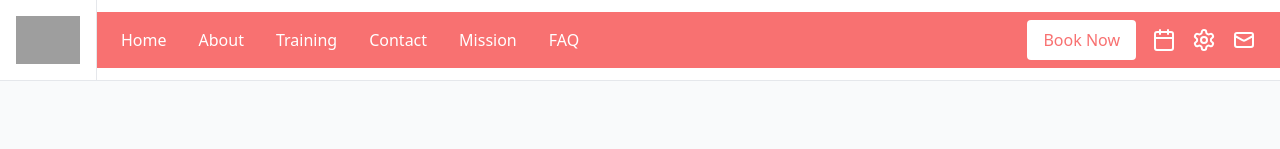
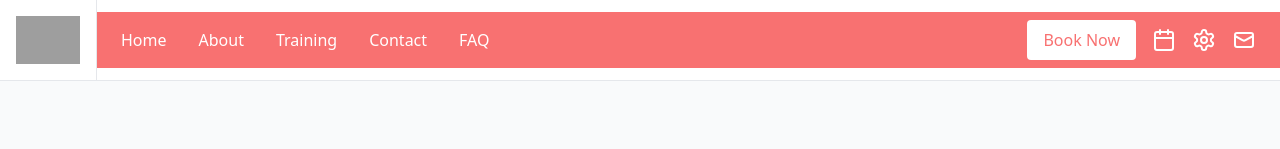
Before and after one commit to kevmilne/neuro-training-academy-shop, a React (Vite) app: page /faq in a window 1280 px wide. Shown: the top 149 px of the page. Built offline with nearby package versions, Linux system fonts and the light colour scheme; grey boxes are pictures that could not be loaded.

Commit message:
Remove Mission link, link About to Mission page
Removed the "Mission" link from the navigation bar and updated the "About" link to point to the Mission page.

```diff
--- a/src/components/Header.tsx
+++ b/src/components/Header.tsx
@@ -27,10 +27,9 @@ const Header = () => {
               {/* Desktop Navigation */}
               <nav className="hidden md:flex items-center space-x-8 py-4">
                 <a href="/#home" className="text-white hover:text-red-200 transition-colors font-medium">Home</a>
-                <a href="/#about" className="text-white hover:text-red-200 transition-colors font-medium">About</a>
+                <Link to="/mission" className="text-white hover:text-red-200 transition-colors font-medium">About</Link>
                 <a href="/#services" className="text-white hover:text-red-200 transition-colors font-medium">Training</a>
                 <a href="/#contact" className="text-white hover:text-red-200 transition-colors font-medium">Contact</a>
-                <Link to="/mission" className="text-white hover:text-red-200 transition-colors font-medium">Mission</Link>
                 <Link to="/faq" className="text-white hover:text-red-200 transition-colors font-medium">FAQ</Link>
               </nav>
 
@@ -84,10 +83,9 @@ const Header = () => {
               <nav className="md:hidden pb-4 border-t border-red-500 pt-4">
                 <div className="flex flex-col space-y-3">
                   <a href="/#home" className="text-white hover:text-red-200 transition-colors font-medium">Home</a>
-                  <a href="/#about" className="text-white hover:text-red-200 transition-colors font-medium">About</a>
+                  <Link to="/mission" className="text-white hover:text-red-200 transition-colors font-medium">About</Link>
                   <a href="/#services" className="text-white hover:text-red-200 transition-colors font-medium">Training</a>
                   <a href="/#contact" className="text-white hover:text-red-200 transition-colors font-medium">Contact</a>
-                  <Link to="/mission" className="text-white hover:text-red-200 transition-colors font-medium">Mission</Link>
                   <Link to="/faq" className="text-white hover:text-red-200 transition-colors font-medium">FAQ</Link>
                   <Link
                     to="/book-now"
```
